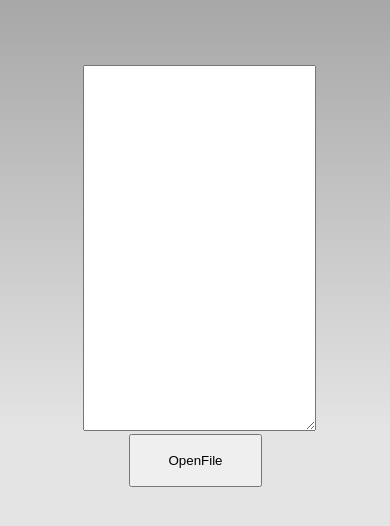
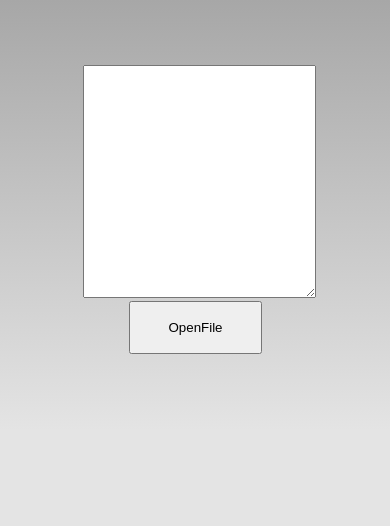
Before and after one commit to dimitriks/openalpr-test, a website: page www/index.html in a window 390 px wide. Drawn offline with Linux system fonts and the light colour scheme; some packages are replaced by stand-ins of ours.

Commit message:
textarea height change

```diff
--- a/www/css/index.css
+++ b/www/css/index.css
@@ -70,7 +70,7 @@ body {
 }
 
 .result-text {
-    height: 27em;
+    height: 17em;
     width: 17em;
 }
 
```
